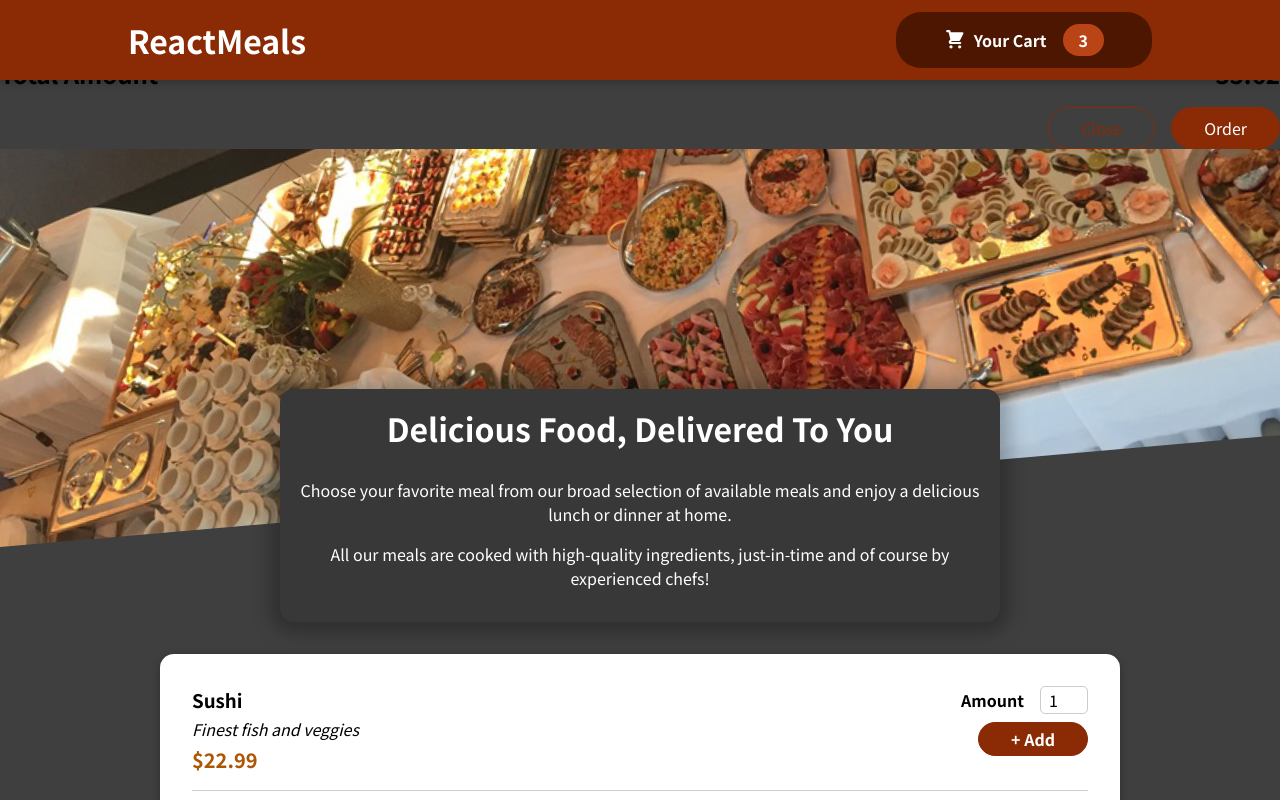
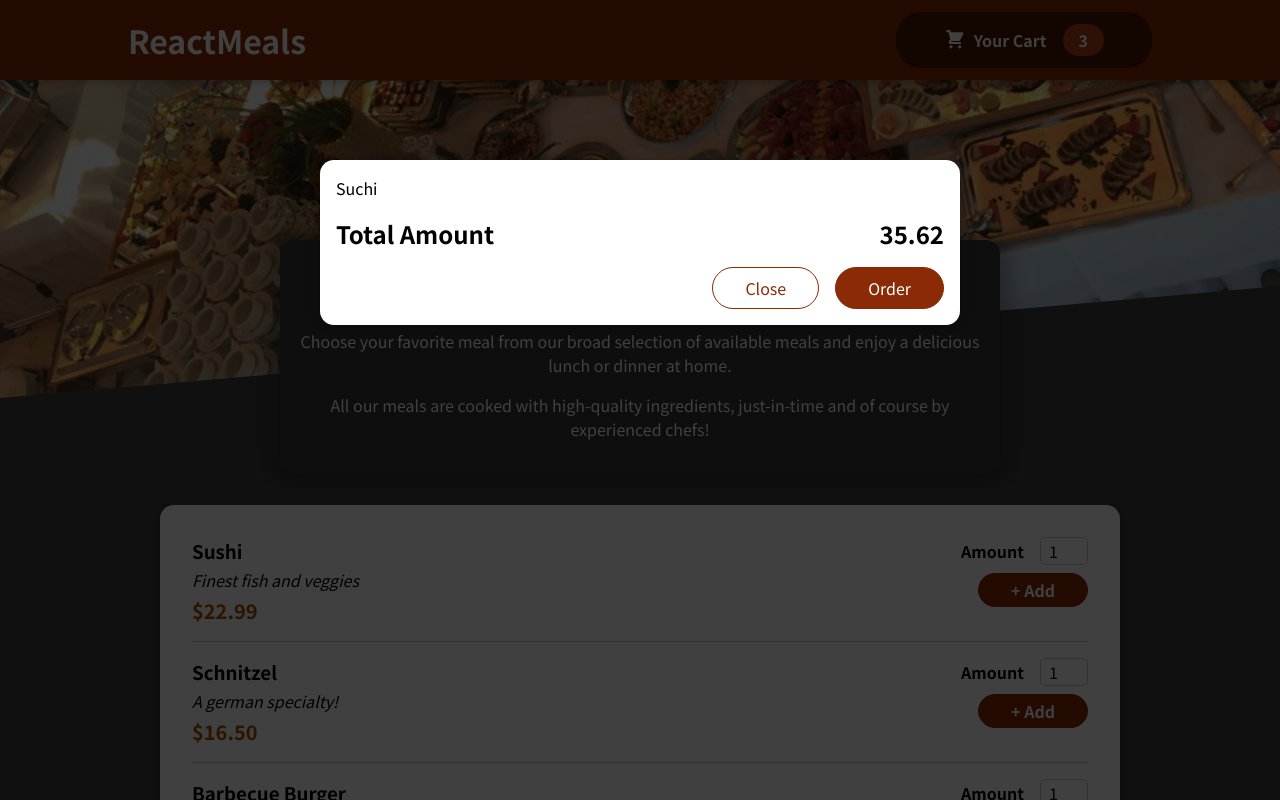
Before and after one commit to devBayo/react-complete-guide, a React (Create React App) app: page / in a window 1280 px wide. Shown: the top 800 px of the page. Built offline with nearby package versions, Linux system fonts and the light colour scheme.

Commit message:
added modal

```diff
--- a/src/components/Cart/Cart.jsx
+++ b/src/components/Cart/Cart.jsx
@@ -1,15 +1,16 @@
+import Modal from '../UI/Modal';
 import classes from './Cart.module.css';
 
 const Cart = props => {
   const cartItems = (
-    <ul className={classes['cart-item']}>
+    <ul className={classes['cart-items']}>
       {[{ id: 'c1', name: 'Suchi', amount: 2, price: 12.99 }].map(item => (
         <li>{item.name}</li>
       ))}
     </ul>
   );
   return (
-    <div>
+    <Modal>
       {cartItems}
       <div className={classes.total}>
         <span>Total Amount</span>
@@ -19,7 +20,7 @@ const Cart = props => {
         <button className={classes['button--alt']}>Close</button>
         <button className={classes['button']}>Order</button>
       </div>
-    </div>
+    </Modal>
   );
 };
 export default Cart;
```
